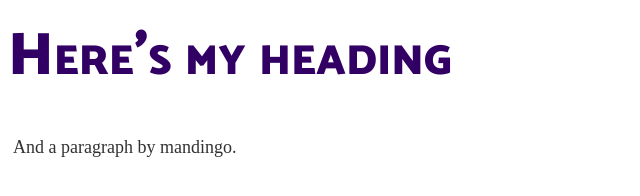
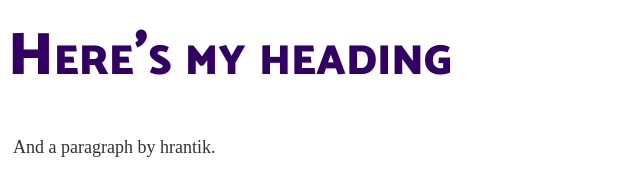
Before and after one commit to ergrko/ergrko.github.io, a plain HTML site: page Example2.html in a window 1280 px wide. Shown: the full height of the page, 0-640 px from the left. Drawn offline with Linux system fonts and the light colour scheme.

Commit message:
Update Example2.html

```diff
--- a/Example2.html
+++ b/Example2.html
@@ -16,7 +16,7 @@
 <body>
 
 <h1>Here's my heading</h1>
-<p>And a paragraph by mandingo.</p>
+<p>And a paragraph by hrantik.</p>
 
 </body>
 </html>
```
